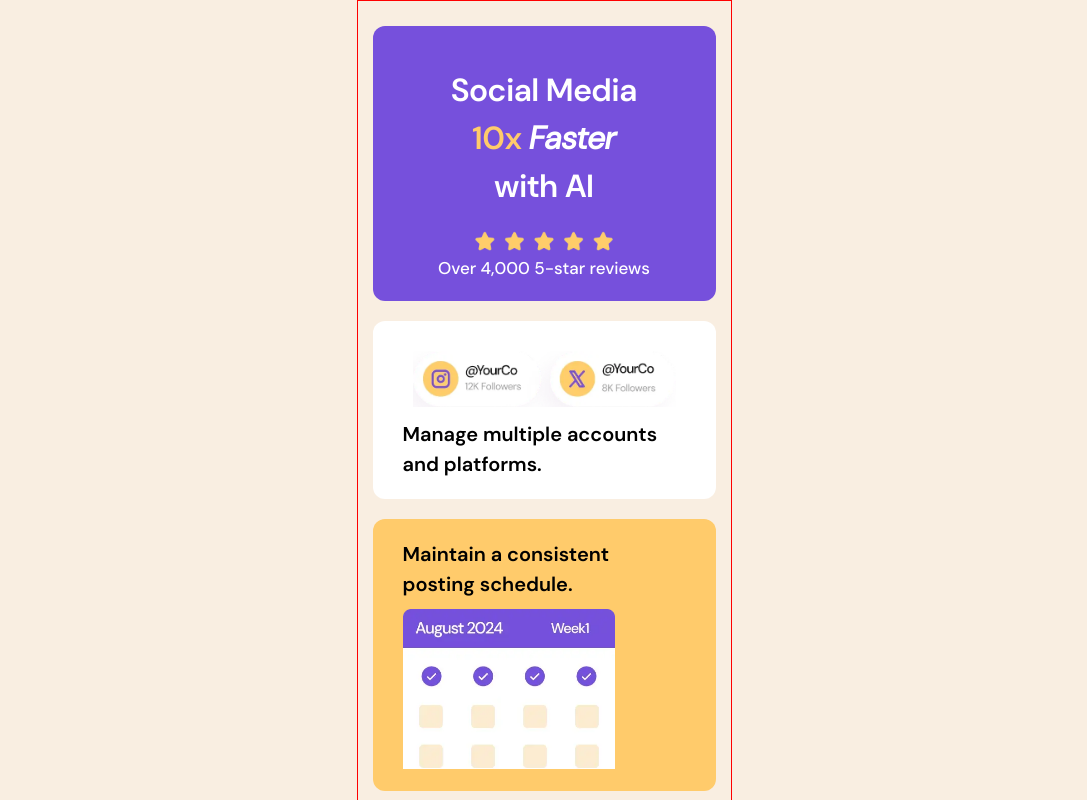
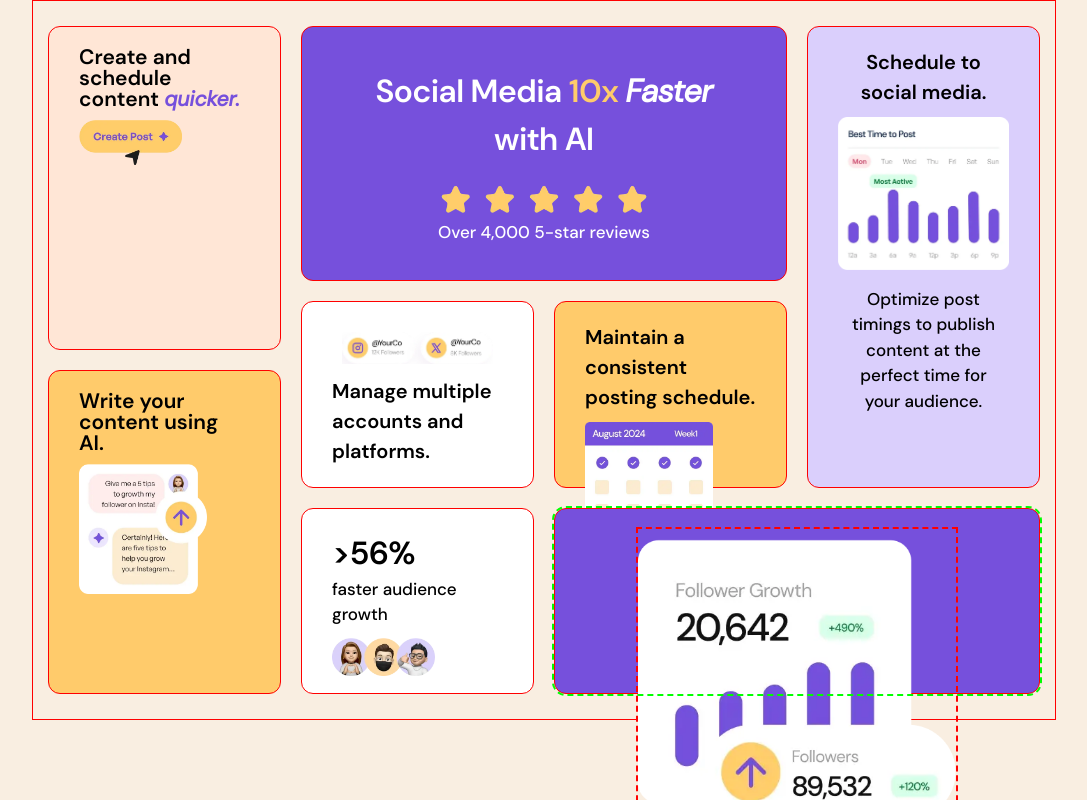
Before and after one commit to gillaercio/bento-grid-main, a plain HTML site: page index.html in a window 1280 px wide. Shown: the top 800 px of the page, without its empty margins (96-1183 px from the left). Drawn offline with Linux system fonts and the light colour scheme.

Commit message:
Desktop design created

```diff
--- a/assets/css/main.css
+++ b/assets/css/main.css
@@ -1,5 +1,5 @@
 body {
-  display: flex;
+  display: grid;
   align-items: center;
   justify-content: center;
   background-color: var(--Yellow-100);
@@ -8,8 +8,7 @@ body {
 #content {
   max-width: 375px;
   padding: 25px 15px;
-  display: flex;
-  flex-direction: column;
+  display: grid;
   gap: 20px;
   border: 1px solid red;
 }
@@ -36,6 +35,9 @@ body {
 .post {
   border-radius: 12px;
   padding: 20px 30px;
+  height: 100%;
+  /* overflow: hidden; */
+  border: 1px solid red;
 }
 
 .post--five-stars {
@@ -91,19 +93,25 @@ body {
 
 .post--grow-followers {
   background-color: var(--Purple-500);
+  display: grid;
   justify-items: center;
+  align-items: start;
+  outline: 2px dashed lime;
 }
 
 .post--grow-followers .post__image {
   width: 75%;
-  display: flex;
   padding-block: 10px;
+  max-width: 100%;
+  height: auto;
+  display: block;
+  outline: 2px dashed red;
 }
 
 .post--grow-followers .post__subtitle {
   text-align: center;
   color: var(--White);
-  padding-inline: 35px;
+  padding-inline: 45px;
 }
 
 .post--audience-growth .post__image {
@@ -119,3 +127,69 @@ body {
   width: 60%;
   margin-top: 10px;
 }
+
+@media screen and (min-width: 1024px) {
+  body {
+    display: grid;
+    align-items: center;
+  }
+
+  #content {
+    display: grid;
+    height: 90vh;
+    min-width: 1024px;
+    grid-template-columns: repeat(4,1fr);
+    grid-template-rows: repeat(10,1fr);
+    grid-template-areas:
+    "schedule stars stars media"
+    "schedule stars stars media"
+    "schedule stars stars media"
+    "schedule stars stars media"
+    "schedule accounts maintain media"
+    "ai accounts maintain media"
+    "ai accounts maintain media"
+    "ai audience followers followers"
+    "ai audience followers followers"
+    "ai audience followers followers";
+  }
+
+  .post--schedule-content {
+    grid-area: schedule;
+    /* min-height: 50%; */
+  }
+
+  .post--five-stars {
+    grid-area: stars;
+    /* min-height: 40%; */
+  }
+
+  .post--social-media {
+    grid-area: media;
+    /* min-height: 60%; */
+  }
+
+  .post--using-ai {
+    grid-area: ai;
+    /* min-height: 50%; */
+  }
+
+  .post--manage-accounts {
+    grid-area: accounts;
+    /* min-height: 30%; */
+  }
+
+  .post--maintain-schedule {
+    grid-area: maintain;
+    /* min-height: 30%; */
+  }
+
+  .post--audience-growth {
+    grid-area: audience;
+    /* min-height: 30%; */
+  }
+
+  .post--grow-followers {
+    grid-area: followers;
+    /* min-height: 30%; */
+  }
+}
```
